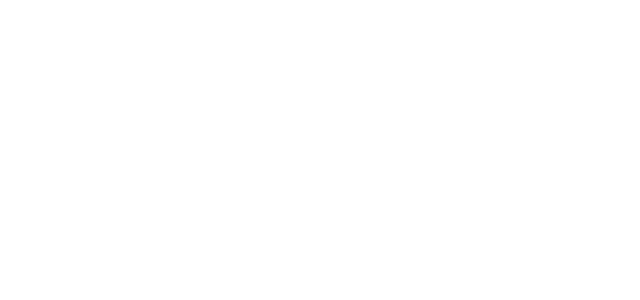
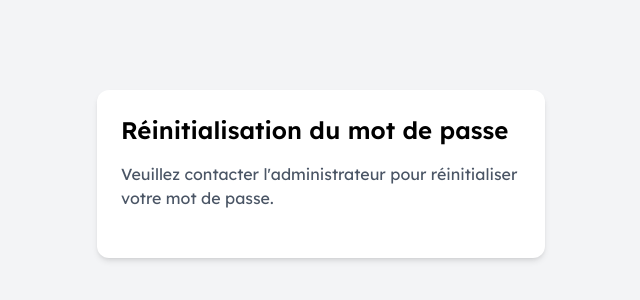
Before and after one commit to MatteoBaldinetti/Projet-tutore, a React (Vite) app in the folder web/: page /forget-password in a window 1280 px wide. Before the commit this address had no page. Shown: the part 226-526 px from the top of the page, without its empty margins (319-959 px from the left). Built offline with nearby package versions, Linux system fonts and the light colour scheme.

Commit message:
Create Forget Password page

```diff
--- a/web/src/App.tsx
+++ b/web/src/App.tsx
@@ -1,5 +1,6 @@
 import { BrowserRouter as Router, Routes, Route } from "react-router-dom";
 import Login from "./pages/Login";
+import ForgetPassword from "./pages/ForgetPassword";
 
 function App() {
   return (
@@ -7,6 +8,7 @@
       <Router>
         <Routes>
           <Route path="/" element={<Login />} />
+          <Route path="/forget-password" element={<ForgetPassword />} />
         </Routes>
       </Router>
     </>
--- /dev/null
+++ b/web/src/pages/ForgetPassword.tsx
@@ -0,0 +1,10 @@
+export default function ForgetPassword() {
+    return (
+        <div className="min-h-screen flex items-center justify-center bg-gray-100">
+            <div className="w-full max-w-md p-6 bg-white rounded-xl shadow-md">
+                <h2 className="text-2xl font-semibold mb-4">Réinitialisation du mot de passe</h2>
+                <p className="mb-6 text-gray-600">Veuillez contacter l'administrateur pour réinitialiser votre mot de passe.</p>
+            </div>
+        </div>
+    );
+}
```
